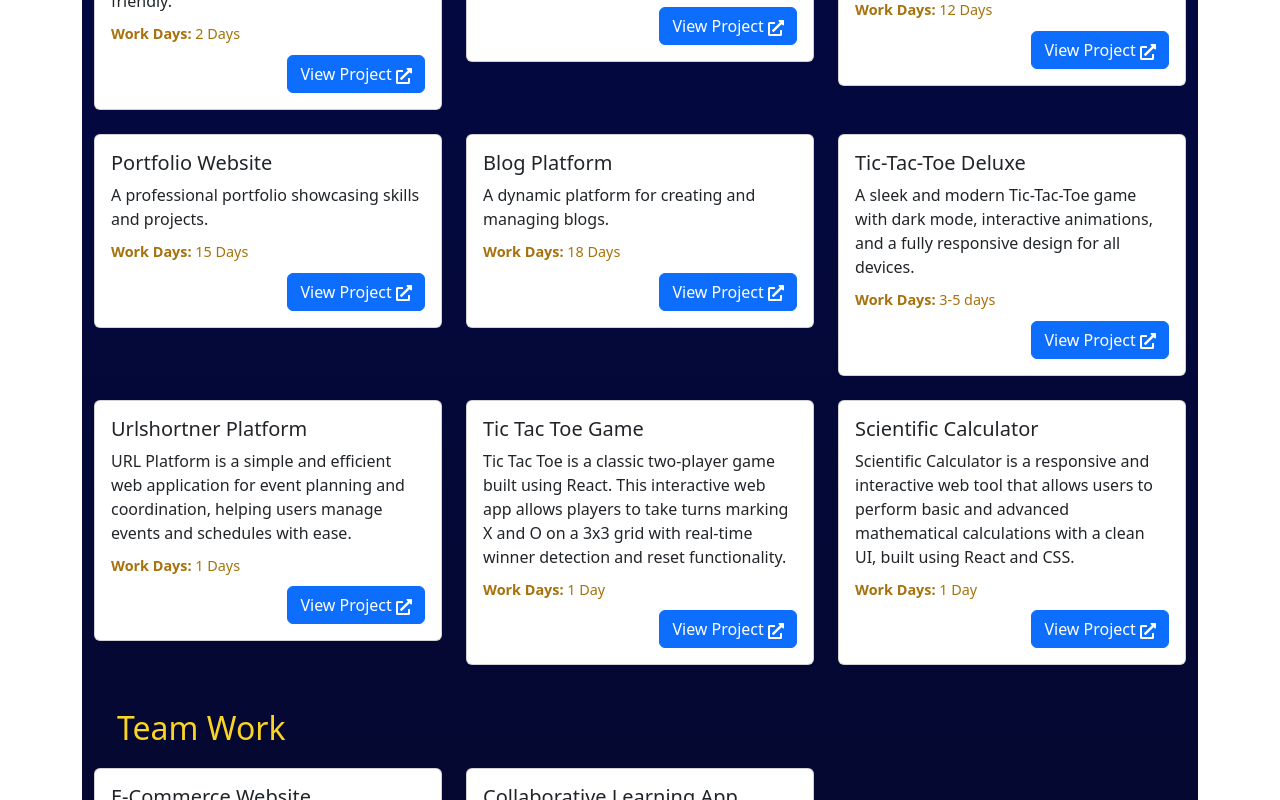
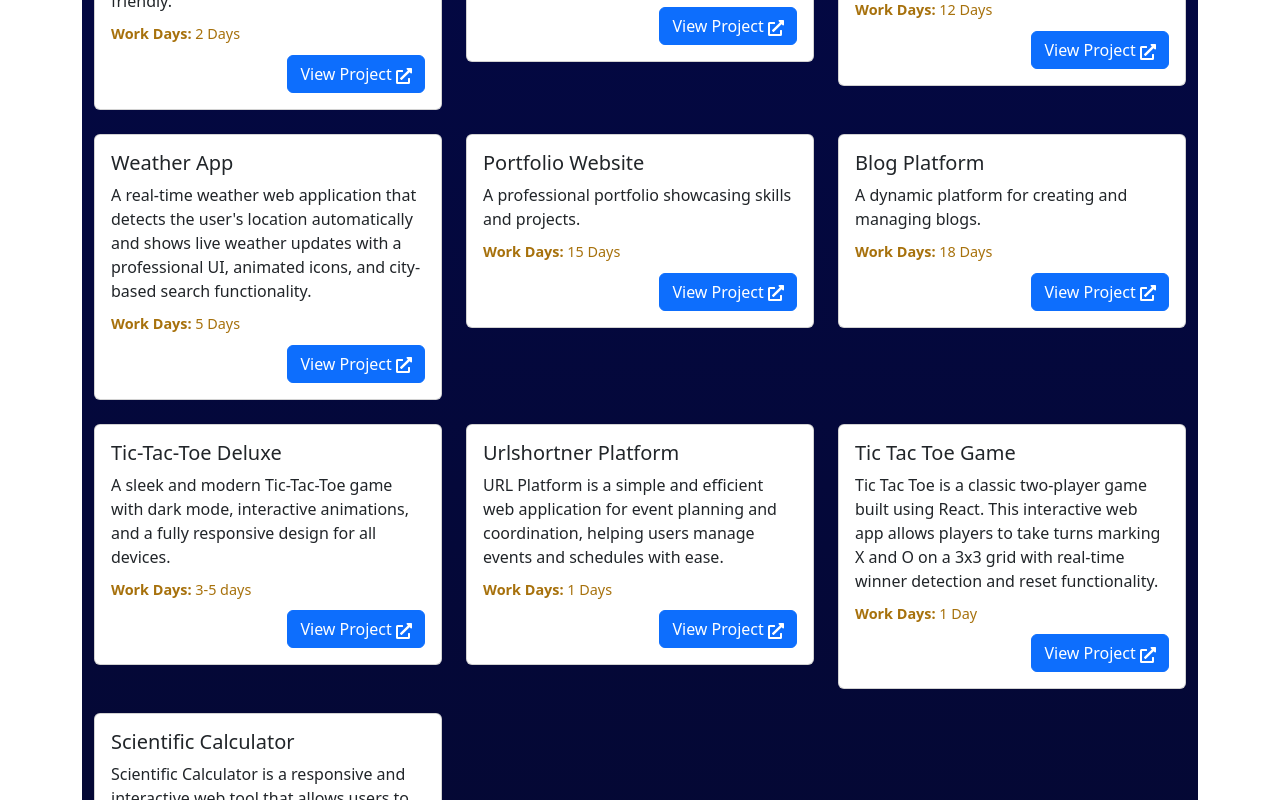
Before and after one commit to shahabdad/Porfolio, a React (Vite) app: page / in a window 1280 px wide. Shown: the part 1800-2600 px from the top of the page. Built offline with nearby package versions, Linux system fonts and the light colour scheme.

Commit message:
ADD project

```diff
--- a/src/Components/Experience.jsx
+++ b/src/Components/Experience.jsx
@@ -21,7 +21,13 @@ const Experience = () => {
        workDays:"12 Days",
        viewLink:"https://quiz-ecru-nu.vercel.app/",
 
-      }, {
+      },
+      {
+  name: "Weather App",
+  description: "A real-time weather web application that detects the user's location automatically and shows live weather updates with a professional UI, animated icons, and city-based search functionality.",
+  workDays: "5 Days",
+  viewLink: "https://weather-orpin-seven.vercel.app/",
+},  {
 
       name: "Portfolio Website",
       description: "A professional portfolio showcasing skills and projects.",
```
